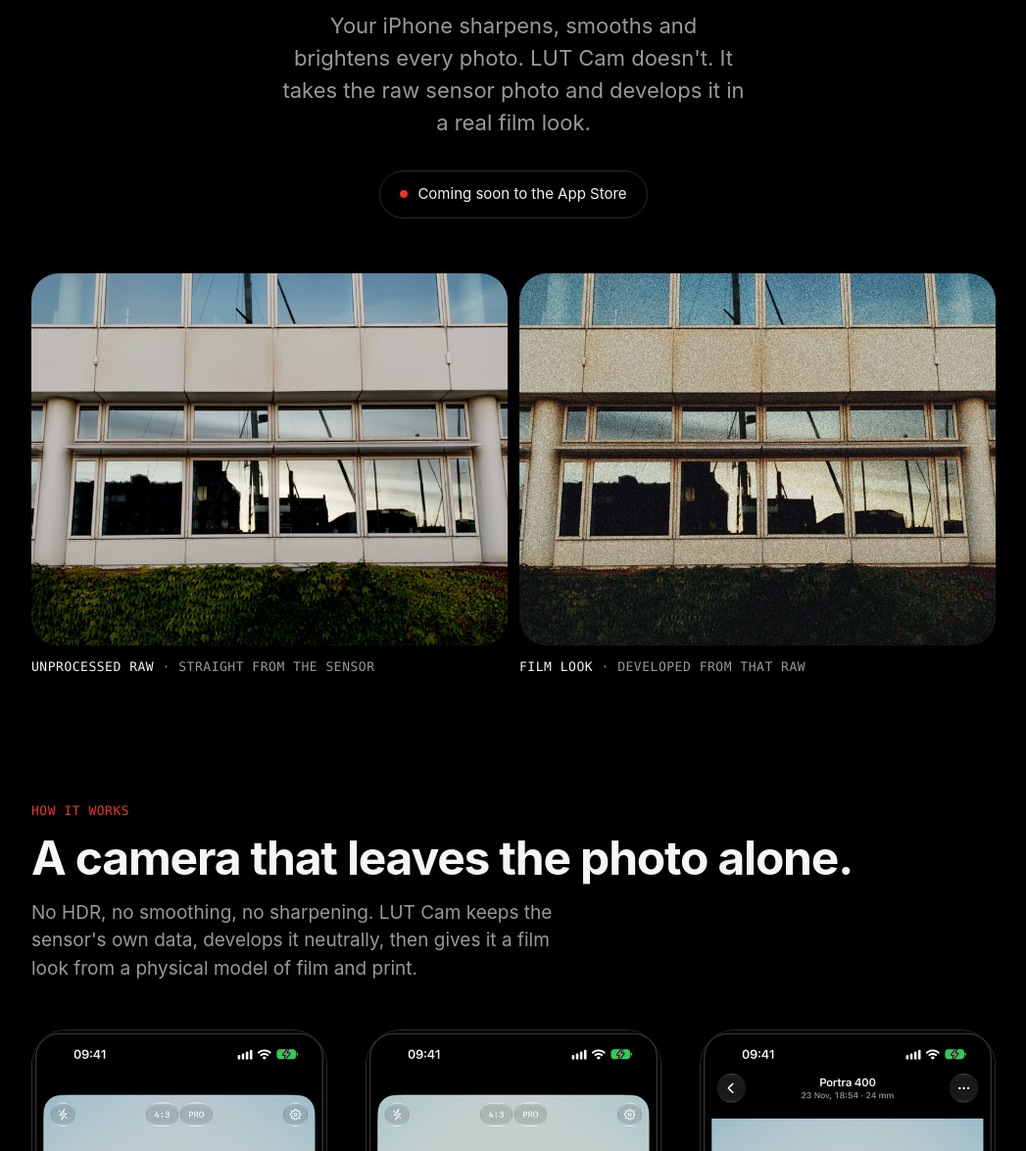
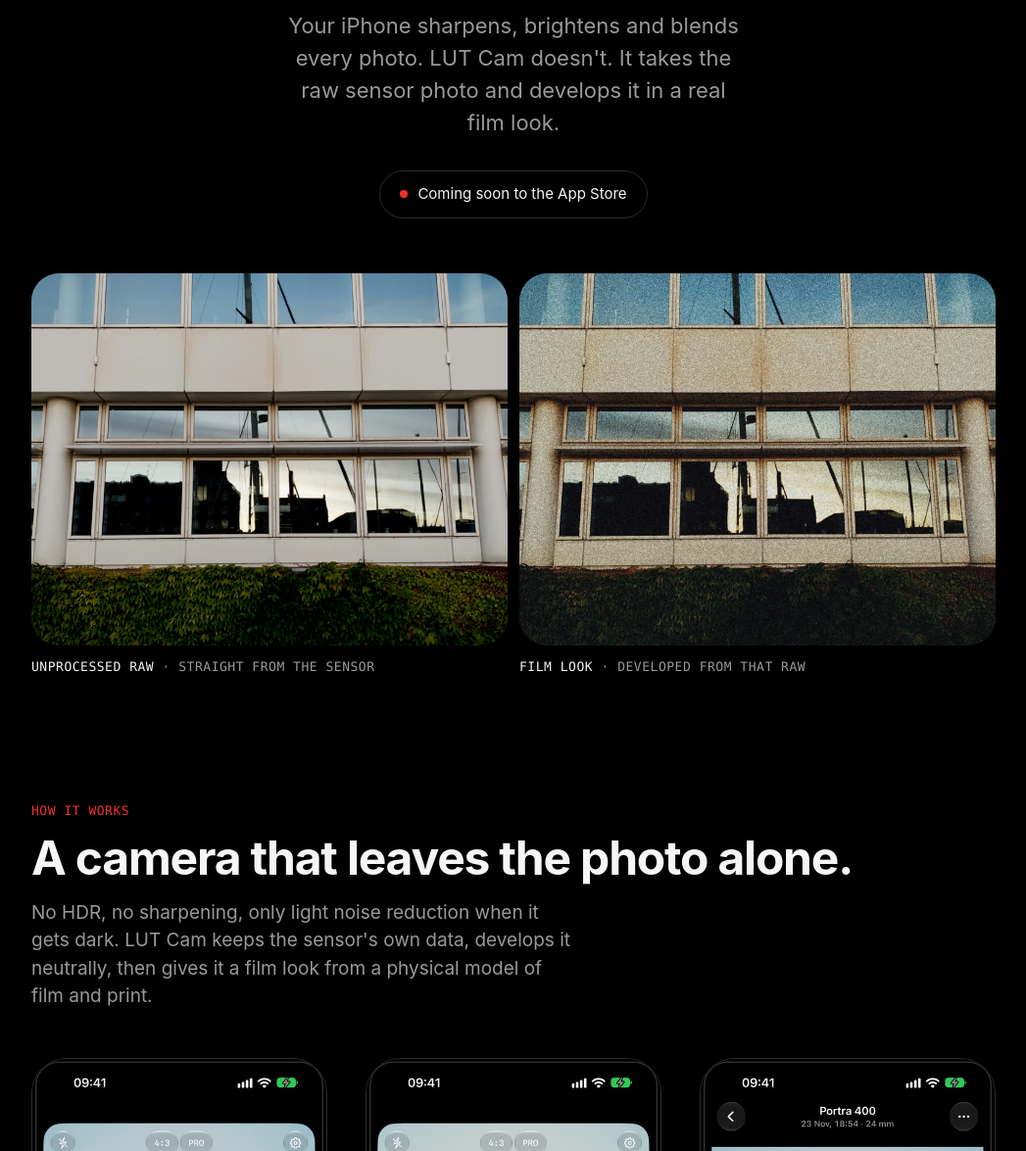
Before and after one commit to damianluescher/lutcam, a plain HTML site: page index.html in a window 1280 px wide. Shown: the part 485-1660 px from the top of the page at 98% size, without its empty margins (116-1163 px from the left). Drawn offline with Linux system fonts and the light colour scheme.

Commit message:
Version 6: Home page fact-checked: the app does light noise reduction in the dark, so no 'no smoothing' claim; DNG for photos you take.

```diff
--- a/index.html
+++ b/index.html
@@ -26,7 +26,7 @@
 <div class="hero">
   <img class="icon" src="assets/icon.png" alt="LUT Cam app icon" width="112" height="112">
   <h1>Unprocessed.<br>Then film.</h1>
-  <p class="lead">Your iPhone sharpens, smooths and brightens every photo. LUT Cam doesn't. It takes the raw sensor photo and develops it in a real film look.</p>
+  <p class="lead">Your iPhone sharpens, brightens and blends every photo. LUT Cam doesn't. It takes the raw sensor photo and develops it in a real film look.</p>
   <span class="soon">Coming soon to the App Store</span>
 </div>
 
@@ -44,7 +44,7 @@
 <section id="how">
   <p class="kicker mono">How it works</p>
   <h2>A camera that leaves the photo alone.</h2>
-  <p class="intro">No HDR, no smoothing, no sharpening. LUT Cam keeps the sensor's own data, develops it neutrally, then gives it a film look from a physical model of film and print.</p>
+  <p class="intro">No HDR, no sharpening, only light noise reduction when it gets dark. LUT Cam keeps the sensor's own data, develops it neutrally, then gives it a film look from a physical model of film and print.</p>
 
   <div class="screens">
     <figure>
@@ -65,7 +65,7 @@
   </div>
 
   <div class="facts">
-    <div class="fact"><h3>The RAW stays with you</h3><p>Every photo keeps its unprocessed DNG beside it in your library.</p></div>
+    <div class="fact"><h3>The RAW stays with you</h3><p>Every photo you take keeps its unprocessed DNG beside it in your library.</p></div>
     <div class="fact"><h3>Made for harsh light</h3><p>On high-contrast days a film-like curve holds the sky and the shadows.</p></div>
     <div class="fact"><h3>For colourists</h3><p>Export an Apple Log file and grade it yourself in DaVinci Resolve.</p></div>
     <div class="fact"><h3>Nothing leaves your phone</h3><p>No account, no ads, no tracking. No shot limits, no watermark.</p></div>
```
